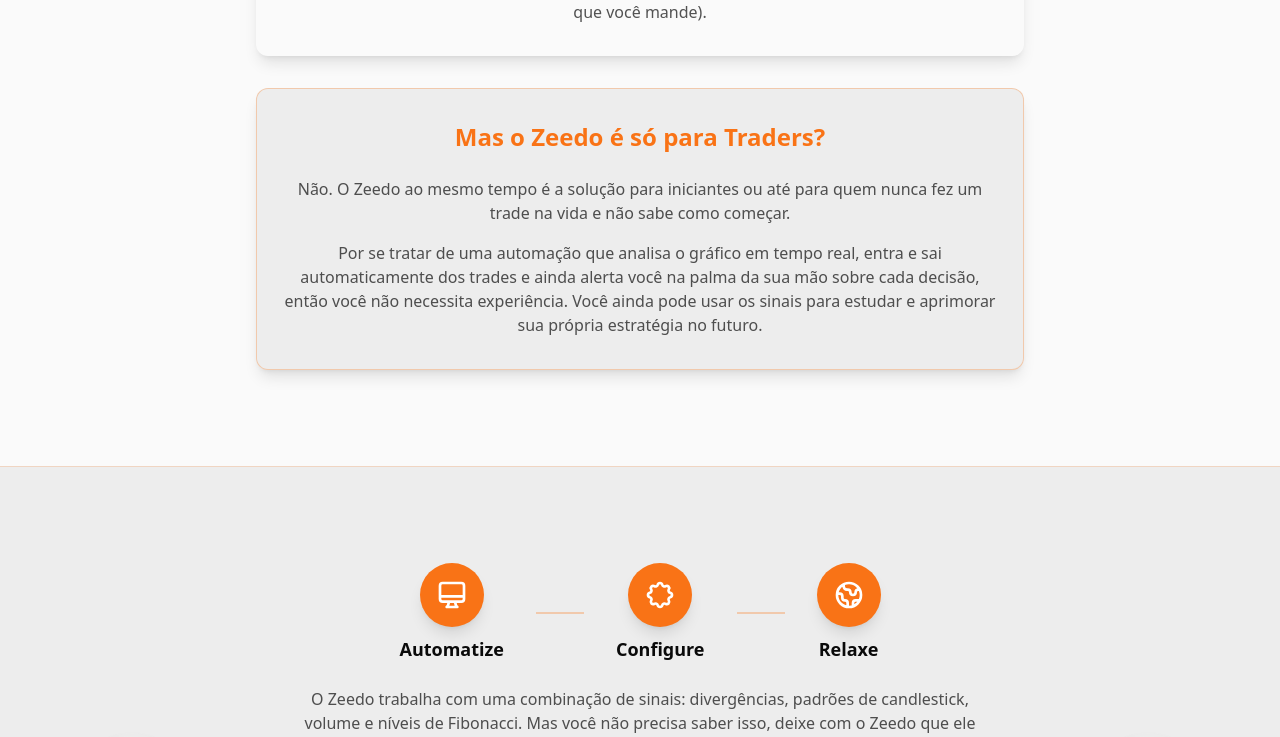
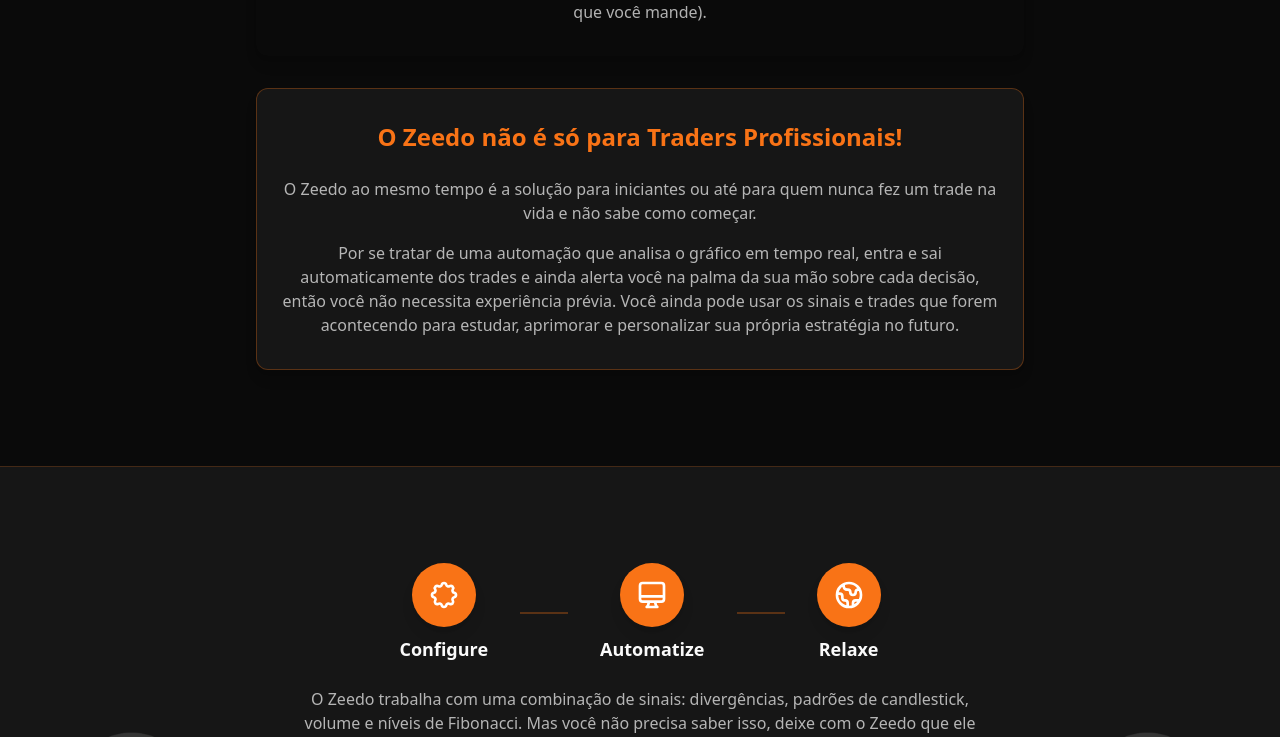
Before and after one commit to ZeedoBot/zeedo_vps, a Next.js app in the folder frontend/: page /acesso-antecipado in a window 1280 px wide. Shown: the part 1103-1840 px from the top of the page. Built offline with nearby package versions, Linux system fonts and the light colour scheme; no server answers.

Commit message:
ajustes básicos

```diff
--- a/frontend/app/acesso-antecipado/layout.tsx
+++ b/frontend/app/acesso-antecipado/layout.tsx
@@ -26,5 +26,5 @@
 }: {
   children: React.ReactNode;
 }) {
-  return <>{children}</>;
+  return <div className="dark min-h-screen bg-zeedo-black">{children}</div>;
 }
--- a/frontend/app/acesso-antecipado/page.tsx
+++ b/frontend/app/acesso-antecipado/page.tsx
@@ -3,7 +3,6 @@
 import Link from "next/link";
 import Image from "next/image";
 import { SiInstagram, SiTiktok, SiX } from "react-icons/si";
-import { ThemeToggle } from "@/components/ThemeToggle";
 import { useState, type ReactNode } from "react";
 import { motion, useScroll, useTransform, AnimatePresence } from "framer-motion";
 import { createClient } from "@/lib/supabase";
@@ -280,9 +279,6 @@
             <Image src="/zeedo-logo.png?v=4" alt="Zeedo" width={40} height={40} className="mix-blend-multiply dark:mix-blend-screen" />
             <span className="text-lg font-semibold text-zeedo-black dark:text-zeedo-white">Zeedo</span>
           </Link>
-          <div className="flex items-center gap-4">
-            <ThemeToggle />
-          </div>
         </div>
       </header>
 
@@ -401,13 +397,13 @@
             >
               <div className="relative text-center">
                 <h3 className="text-xl font-bold sm:text-2xl text-zeedo-orange">
-                  Mas o Zeedo é só para Traders?
+                  O Zeedo não é só para Traders Profissionais!
                 </h3>
                 <p className="mt-6 text-zeedo-black/70 dark:text-zeedo-white/70">
-                  Não. O Zeedo ao mesmo tempo é a solução para iniciantes ou até para quem nunca fez um trade na vida e não sabe como começar.
+                  O Zeedo ao mesmo tempo é a solução para iniciantes ou até para quem nunca fez um trade na vida e não sabe como começar.
                 </p>
                 <p className="mt-4 text-zeedo-black/70 dark:text-zeedo-white/70">
-                  Por se tratar de uma automação que analisa o gráfico em tempo real, entra e sai automaticamente dos trades e ainda alerta você na palma da sua mão sobre cada decisão, então você não necessita experiência. Você ainda pode usar os sinais para estudar e aprimorar sua própria estratégia no futuro.
+                  Por se tratar de uma automação que analisa o gráfico em tempo real, entra e sai automaticamente dos trades e ainda alerta você na palma da sua mão sobre cada decisão, então você não necessita experiência prévia. Você ainda pode usar os sinais e trades que forem acontecendo para estudar, aprimorar e personalizar sua própria estratégia no futuro.
                 </p>
               </div>
             </motion.div>
@@ -430,32 +426,32 @@
             <Image src="/zeedo-robot.png" alt="" width={200} height={200} className="object-contain opacity-[0.1] dark:opacity-[0.15]" />
           </div>
           <div className="relative z-10 mx-auto max-w-4xl">
-            <div className="flex flex-col sm:flex-row items-center justify-center gap-4 sm:gap-8 mb-6">
-              <div className="flex flex-col items-center gap-2">
-                <div className="flex h-16 w-16 items-center justify-center rounded-full bg-zeedo-orange shadow-lg">
-                  <svg className="h-8 w-8 text-white" fill="none" viewBox="0 0 24 24" stroke="currentColor" strokeWidth={2}>
+            <div className="flex flex-row items-center justify-center gap-2 sm:gap-8 mb-6">
+              <div className="flex flex-col items-center gap-2 flex-shrink-0">
+                <div className="flex h-12 w-12 sm:h-16 sm:w-16 items-center justify-center rounded-full bg-zeedo-orange shadow-lg">
+                  <svg className="h-6 w-6 sm:h-8 sm:w-8 text-white" fill="none" viewBox="0 0 24 24" stroke="currentColor" strokeWidth={2}>
+                    <path strokeLinecap="round" strokeLinejoin="round" d="M10.325 4.317c.426-1.756 2.924-1.756 3.35 0a1.724 1.724 0 002.573 1.066c1.543-.94 3.31.826 2.37 2.37a1.724 1.724 0 001.065 2.572c1.756.426 1.756 2.924 0 3.35a1.724 1.724 0 00-1.066 2.573c.94 1.543-.826 3.31-2.37 2.37a1.724 1.724 0 00-2.572 1.065c-.426 1.756-2.924 1.756-3.35 0a1.724 1.724 0 00-2.573-1.066c-1.543.94-3.31-.826-2.37-2.37a1.724 1.724 0 00-1.065-2.572c-1.756-.426-1.756-2.924 0-3.35a1.724 1.724 0 001.066-2.573c-.94-1.543.826-3.31 2.37-2.37.996.608 2.296.07 2.572-1.065z" />
+                  </svg>
+                </div>
+                <span className="text-base sm:text-lg font-bold text-zeedo-black dark:text-zeedo-white">Configure</span>
+              </div>
+              <div className="flex-shrink-0 h-0.5 w-4 sm:w-12 bg-zeedo-orange/30" />
+              <div className="flex flex-col items-center gap-2 flex-shrink-0">
+                <div className="flex h-12 w-12 sm:h-16 sm:w-16 items-center justify-center rounded-full bg-zeedo-orange shadow-lg">
+                  <svg className="h-6 w-6 sm:h-8 sm:w-8 text-white" fill="none" viewBox="0 0 24 24" stroke="currentColor" strokeWidth={2}>
                     <path strokeLinecap="round" strokeLinejoin="round" d="M9.75 17L9 20l-1 1h8l-1-1-.75-3M3 13h18M5 17h14a2 2 0 002-2V5a2 2 0 00-2-2H5a2 2 0 00-2 2v10a2 2 0 002 2z" />
                   </svg>
                 </div>
-                <span className="text-lg font-bold text-zeedo-black dark:text-zeedo-white">Automatize</span>
+                <span className="text-base sm:text-lg font-bold text-zeedo-black dark:text-zeedo-white">Automatize</span>
               </div>
-              <div className="hidden sm:block h-0.5 w-12 bg-zeedo-orange/30" />
-              <div className="flex flex-col items-center gap-2">
-                <div className="flex h-16 w-16 items-center justify-center rounded-full bg-zeedo-orange shadow-lg">
-                  <svg className="h-8 w-8 text-white" fill="none" viewBox="0 0 24 24" stroke="currentColor" strokeWidth={2}>
-                    <path strokeLinecap="round" strokeLinejoin="round" d="M10.325 4.317c.426-1.756 2.924-1.756 3.35 0a1.724 1.724 0 002.573 1.066c1.543-.94 3.31.826 2.37 2.37a1.724 1.724 0 001.065 2.572c1.756.426 1.756 2.924 0 3.35a1.724 1.724 0 00-1.066 2.573c.94 1.543-.826 3.31-2.37 2.37a1.724 1.724 0 00-2.572 1.065c-.426 1.756-2.924 1.756-3.35 0a1.724 1.724 0 00-2.573-1.066c-1.543.94-3.31-.826-2.37-2.37a1.724 1.724 0 00-1.065-2.572c-1.756-.426-1.756-2.924 0-3.35a1.724 1.724 0 001.066-2.573c-.94-1.543.826-3.31 2.37-2.37.996.608 2.296.07 2.572-1.065z" />
-                  </svg>
-                </div>
-                <span className="text-lg font-bold text-zeedo-black dark:text-zeedo-white">Configure</span>
-              </div>
-              <div className="hidden sm:block h-0.5 w-12 bg-zeedo-orange/30" />
-              <div className="flex flex-col items-center gap-2">
-                <div className="flex h-16 w-16 items-center justify-center rounded-full bg-zeedo-orange shadow-lg">
-                  <svg className="h-8 w-8 text-white" fill="none" viewBox="0 0 24 24" stroke="currentColor" strokeWidth={2}>
+              <div className="flex-shrink-0 h-0.5 w-4 sm:w-12 bg-zeedo-orange/30" />
+              <div className="flex flex-col items-center gap-2 flex-shrink-0">
+                <div className="flex h-12 w-12 sm:h-16 sm:w-16 items-center justify-center rounded-full bg-zeedo-orange shadow-lg">
+                  <svg className="h-6 w-6 sm:h-8 sm:w-8 text-white" fill="none" viewBox="0 0 24 24" stroke="currentColor" strokeWidth={2}>
                     <path strokeLinecap="round" strokeLinejoin="round" d="M3.055 11H5a2 2 0 012 2v1a2 2 0 002 2 2 2 0 012 2v2.945M8 3.935V5.5A2.5 2.5 0 0010.5 8h.5a2 2 0 012 2 2 2 0 104 0 2 2 0 012-2h1.064M15 20.488V18a2 2 0 012-2h3.064M21 12a9 9 0 11-18 0 9 9 0 0118 0z" />
                   </svg>
                 </div>
-                <span className="text-lg font-bold text-zeedo-black dark:text-zeedo-white">Relaxe</span>
+                <span className="text-base sm:text-lg font-bold text-zeedo-black dark:text-zeedo-white">Relaxe</span>
               </div>
             </div>
             <p className="mx-auto mt-6 max-w-2xl text-center text-zeedo-black/70 dark:text-zeedo-white/70">
--- a/frontend/app/bot/layout.tsx
+++ b/frontend/app/bot/layout.tsx
@@ -26,5 +26,5 @@
 }: {
   children: React.ReactNode;
 }) {
-  return <>{children}</>;
+  return <div className="dark min-h-screen bg-zeedo-black">{children}</div>;
 }
--- a/frontend/app/bot/page.tsx
+++ b/frontend/app/bot/page.tsx
@@ -3,7 +3,6 @@
 import Link from "next/link";
 import Image from "next/image";
 import { SiInstagram, SiTiktok, SiX } from "react-icons/si";
-import { ThemeToggle } from "@/components/ThemeToggle";
 import { useState, type ReactNode } from "react";
 import { motion, useScroll, useTransform, AnimatePresence } from "framer-motion";
 
@@ -227,7 +226,6 @@
             <Link href="/signup" className="btn-primary">
               Criar conta
             </Link>
-            <ThemeToggle />
           </div>
         </div>
       </header>
@@ -347,13 +345,13 @@
             >
               <div className="relative text-center">
                 <h3 className="text-xl font-bold sm:text-2xl text-zeedo-orange">
-                  Mas o Zeedo é só para Traders?
+                  O Zeedo não é só para Traders Profissionais!
                 </h3>
                 <p className="mt-6 text-zeedo-black/70 dark:text-zeedo-white/70">
-                  Não. O Zeedo ao mesmo tempo é a solução para iniciantes ou até para quem nunca fez um trade na vida e não sabe como começar.
+                  O Zeedo ao mesmo tempo é a solução para iniciantes ou até para quem nunca fez um trade na vida e não sabe como começar.
                 </p>
                 <p className="mt-4 text-zeedo-black/70 dark:text-zeedo-white/70">
-                  Por se tratar de uma automação que analisa o gráfico em tempo real, entra e sai automaticamente dos trades e ainda alerta você na palma da sua mão sobre cada decisão, então você não necessita experiência. Você ainda pode usar os sinais para estudar e aprimorar sua própria estratégia no futuro.
+                  Por se tratar de uma automação que analisa o gráfico em tempo real, entra e sai automaticamente dos trades e ainda alerta você na palma da sua mão sobre cada decisão, então você não necessita experiência prévia. Você ainda pode usar os sinais e trades que forem acontecendo para estudar, aprimorar e personalizar sua própria estratégia no futuro.
                 </p>
               </div>
             </motion.div>
@@ -376,32 +374,32 @@
             <Image src="/zeedo-robot.png" alt="" width={200} height={200} className="object-contain opacity-[0.1] dark:opacity-[0.15]" />
           </div>
           <div className="relative z-10 mx-auto max-w-4xl">
-            <div className="flex flex-col sm:flex-row items-center justify-center gap-4 sm:gap-8 mb-6">
-              <div className="flex flex-col items-center gap-2">
-                <div className="flex h-16 w-16 items-center justify-center rounded-full bg-zeedo-orange shadow-lg">
-                  <svg className="h-8 w-8 text-white" fill="none" viewBox="0 0 24 24" stroke="currentColor" strokeWidth={2}>
+            <div className="flex flex-row items-center justify-center gap-2 sm:gap-8 mb-6">
+              <div className="flex flex-col items-center gap-2 flex-shrink-0">
+                <div className="flex h-12 w-12 sm:h-16 sm:w-16 items-center justify-center rounded-full bg-zeedo-orange shadow-lg">
+                  <svg className="h-6 w-6 sm:h-8 sm:w-8 text-white" fill="none" viewBox="0 0 24 24" stroke="currentColor" strokeWidth={2}>
+                    <path strokeLinecap="round" strokeLinejoin="round" d="M10.325 4.317c.426-1.756 2.924-1.756 3.35 0a1.724 1.724 0 002.573 1.066c1.543-.94 3.31.826 2.37 2.37a1.724 1.724 0 001.065 2.572c1.756.426 1.756 2.924 0 3.35a1.724 1.724 0 00-1.066 2.573c.94 1.543-.826 3.31-2.37 2.37a1.724 1.724 0 00-2.572 1.065c-.426 1.756-2.924 1.756-3.35 0a1.724 1.724 0 00-2.573-1.066c-1.543.94-3.31-.826-2.37-2.37a1.724 1.724 0 00-1.065-2.572c-1.756-.426-1.756-2.924 0-3.35a1.724 1.724 0 001.066-2.573c-.94-1.543.826-3.31 2.37-2.37.996.608 2.296.07 2.572-1.065z" />
+                  </svg>
+                </div>
+                <span className="text-base sm:text-lg font-bold text-zeedo-black dark:text-zeedo-white">Configure</span>
+              </div>
+              <div className="flex-shrink-0 h-0.5 w-4 sm:w-12 bg-zeedo-orange/30" />
+              <div className="flex flex-col items-center gap-2 flex-shrink-0">
+                <div className="flex h-12 w-12 sm:h-16 sm:w-16 items-center justify-center rounded-full bg-zeedo-orange shadow-lg">
+                  <svg className="h-6 w-6 sm:h-8 sm:w-8 text-white" fill="none" viewBox="0 0 24 24" stroke="currentColor" strokeWidth={2}>
                     <path strokeLinecap="round" strokeLinejoin="round" d="M9.75 17L9 20l-1 1h8l-1-1-.75-3M3 13h18M5 17h14a2 2 0 002-2V5a2 2 0 00-2-2H5a2 2 0 00-2 2v10a2 2 0 002 2z" />
                   </svg>
                 </div>
-                <span className="text-lg font-bold text-zeedo-black dark:text-zeedo-white">Automatize</span>
+                <span className="text-base sm:text-lg font-bold text-zeedo-black dark:text-zeedo-white">Automatize</span>
               </div>
-              <div className="hidden sm:block h-0.5 w-12 bg-zeedo-orange/30" />
-              <div className="flex flex-col items-center gap-2">
-                <div className="flex h-16 w-16 items-center justify-center rounded-full bg-zeedo-orange shadow-lg">
-                  <svg className="h-8 w-8 text-white" fill="none" viewBox="0 0 24 24" stroke="currentColor" strokeWidth={2}>
-                    <path strokeLinecap="round" strokeLinejoin="round" d="M10.325 4.317c.426-1.756 2.924-1.756 3.35 0a1.724 1.724 0 002.573 1.066c1.543-.94 3.31.826 2.37 2.37a1.724 1.724 0 001.065 2.572c1.756.426 1.756 2.924 0 3.35a1.724 1.724 0 00-1.066 2.573c.94 1.543-.826 3.31-2.37 2.37a1.724 1.724 0 00-2.572 1.065c-.426 1.756-2.924 1.756-3.35 0a1.724 1.724 0 00-2.573-1.066c-1.543.94-3.31-.826-2.37-2.37a1.724 1.724 0 00-1.065-2.572c-1.756-.426-1.756-2.924 0-3.35a1.724 1.724 0 001.066-2.573c-.94-1.543.826-3.31 2.37-2.37.996.608 2.296.07 2.572-1.065z" />
-                  </svg>
-                </div>
-                <span className="text-lg font-bold text-zeedo-black dark:text-zeedo-white">Configure</span>
-              </div>
-              <div className="hidden sm:block h-0.5 w-12 bg-zeedo-orange/30" />
-              <div className="flex flex-col items-center gap-2">
-                <div className="flex h-16 w-16 items-center justify-center rounded-full bg-zeedo-orange shadow-lg">
-                  <svg className="h-8 w-8 text-white" fill="none" viewBox="0 0 24 24" stroke="currentColor" strokeWidth={2}>
+              <div className="flex-shrink-0 h-0.5 w-4 sm:w-12 bg-zeedo-orange/30" />
+              <div className="flex flex-col items-center gap-2 flex-shrink-0">
+                <div className="flex h-12 w-12 sm:h-16 sm:w-16 items-center justify-center rounded-full bg-zeedo-orange shadow-lg">
+                  <svg className="h-6 w-6 sm:h-8 sm:w-8 text-white" fill="none" viewBox="0 0 24 24" stroke="currentColor" strokeWidth={2}>
                     <path strokeLinecap="round" strokeLinejoin="round" d="M3.055 11H5a2 2 0 012 2v1a2 2 0 002 2 2 2 0 012 2v2.945M8 3.935V5.5A2.5 2.5 0 0010.5 8h.5a2 2 0 012 2 2 2 0 104 0 2 2 0 012-2h1.064M15 20.488V18a2 2 0 012-2h3.064M21 12a9 9 0 11-18 0 9 9 0 0118 0z" />
                   </svg>
                 </div>
-                <span className="text-lg font-bold text-zeedo-black dark:text-zeedo-white">Relaxe</span>
+                <span className="text-base sm:text-lg font-bold text-zeedo-black dark:text-zeedo-white">Relaxe</span>
               </div>
             </div>
             <p className="mx-auto mt-6 max-w-2xl text-center text-zeedo-black/70 dark:text-zeedo-white/70">
```
Also changed, not shown: 1 other file (tests, documents, lock files or other folders).
